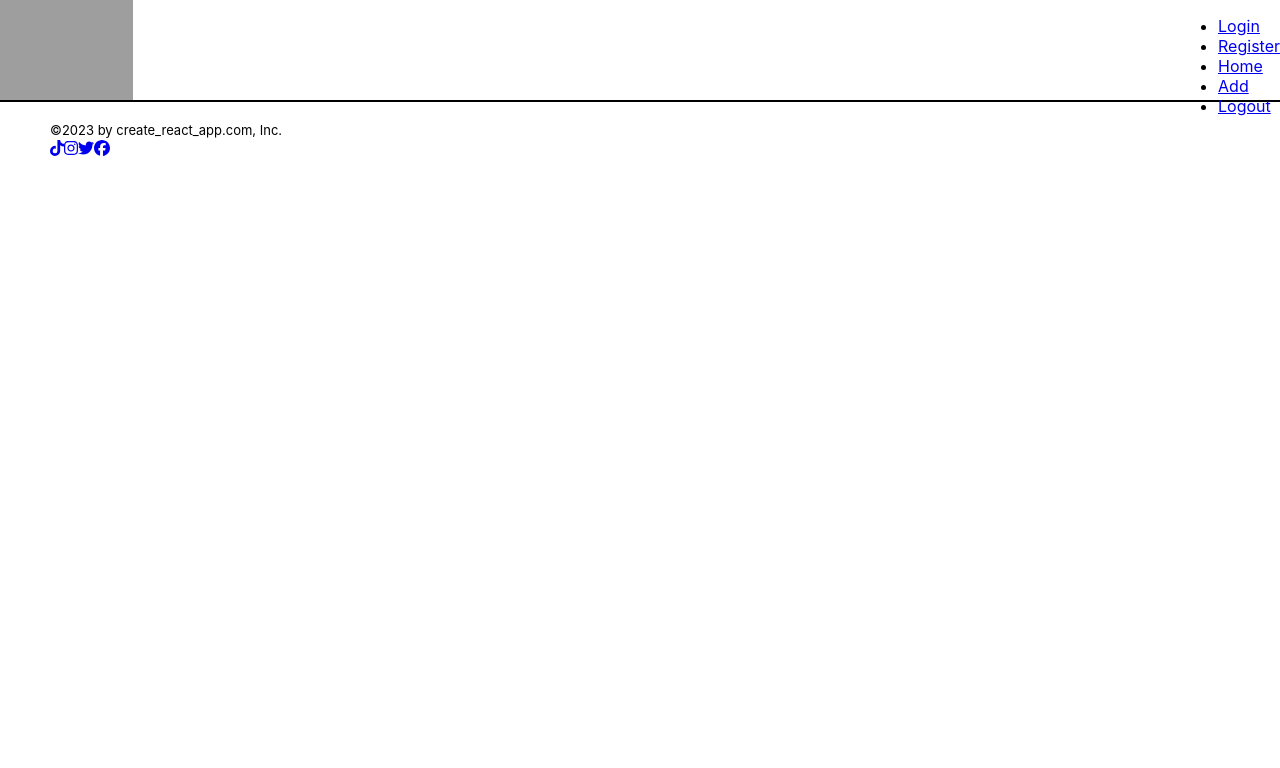
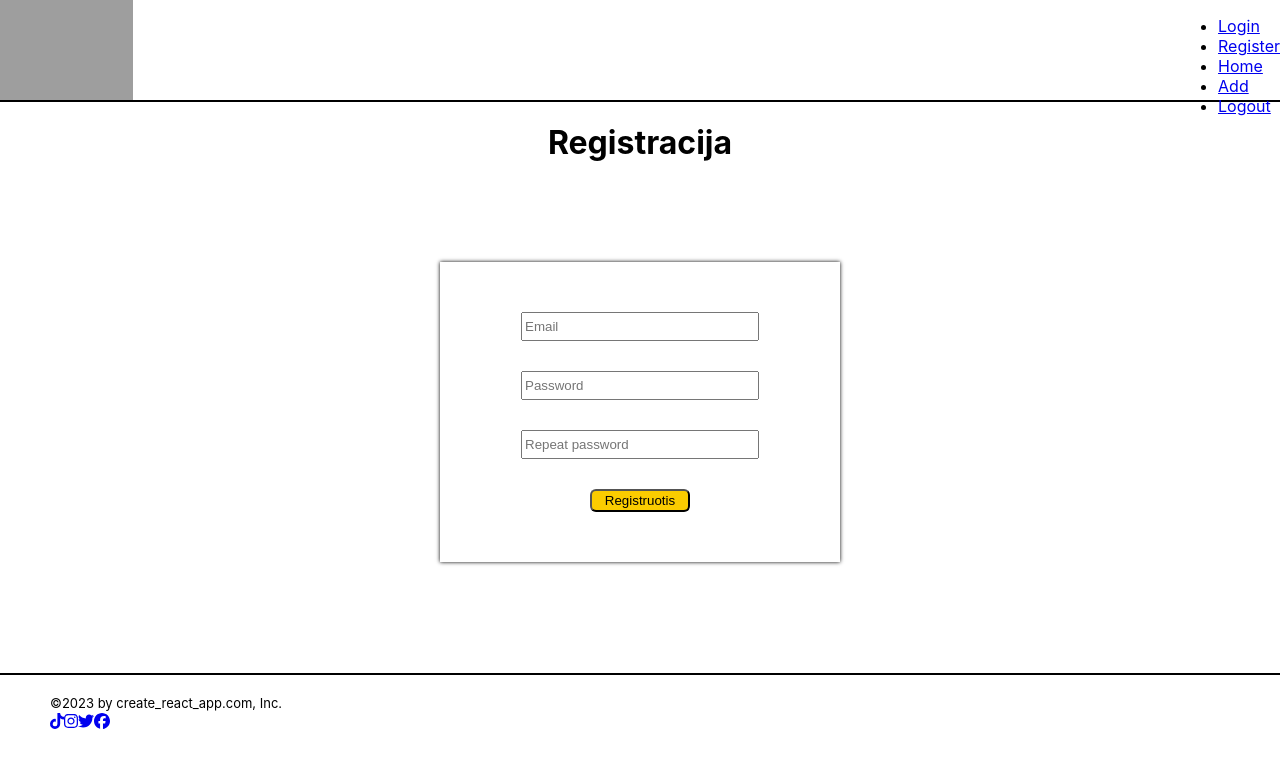
Before and after one commit to GintareSlusnyte/React-atsiskaitymas, a React (Create React App) app: page / in a window 1280 px wide. Shown: the top 768 px of the page. Built offline with nearby package versions, Linux system fonts and the light colour scheme; grey boxes are pictures that could not be loaded.

Commit message:
sukurtas RegisterPage

```diff
--- a/package.json
+++ b/package.json
@@ -1,5 +1,5 @@
 {
-  "name": "sablonas",
+  "name": "create-react-app",
   "version": "0.1.0",
   "private": true,
   "dependencies": {
@@ -10,13 +10,15 @@
     "@testing-library/jest-dom": "^5.16.5",
     "@testing-library/react": "^13.4.0",
     "@testing-library/user-event": "^13.5.0",
+    "formik": "^2.2.9",
     "react": "^18.2.0",
     "react-dom": "^18.2.0",
     "react-router-dom": "^6.11.1",
     "react-scripts": "5.0.1",
     "styled-components": "^5.3.10",
     "uuid": "^9.0.0",
-    "web-vitals": "^2.1.4"
+    "web-vitals": "^2.1.4",
+    "yup": "^1.1.1"
   },
   "scripts": {
     "start": "react-scripts start",
--- a/src/App.jsx
+++ b/src/App.jsx
@@ -1,12 +1,17 @@
 import './App.css';
+import { Routes, Route } from 'react-router-dom';
 import Footer from './components/Organisms/Footer';
 import Header from './components/Organisms/Header';
+import Register from './components/Pages/Register';
 
 const App = () => {
   return (
     <>
       <Header />
-
+      <Routes>
+        <Route index element={<Register />}/>
+        {/* <Route path="/Login" element={<Login />}/> */}
+      </Routes>
 
       <Footer />
     </>
--- a/src/components/Organisms/Header.jsx
+++ b/src/components/Organisms/Header.jsx
@@ -2,6 +2,7 @@
 import styled from "styled-components";
 
 const StyledHeader = styled.header`
+    border-bottom: 2px solid black;
     >nav{
         display: flex;
         justify-content: space-between;
@@ -23,7 +24,7 @@
                 <div>
                     <ul>
                         <li><NavLink>Login</NavLink></li>
-                        <li><NavLink>Register</NavLink></li>
+                        <li><NavLink to="/">Register</NavLink></li>
                         <li><NavLink>Home</NavLink></li>
                         <li><NavLink>Add</NavLink></li>
                         <li><NavLink>Logout</NavLink></li>
--- a/src/components/Pages/Register.jsx
+++ b/src/components/Pages/Register.jsx
@@ -0,0 +1,120 @@
+import { NavLink } from "react-router-dom";
+import { useFormik } from "formik";
+import * as Yup from 'yup';
+import styled from "styled-components";
+
+const StyledMain = styled.main`
+  height: calc(100vh - 250px);
+
+  h1{
+    text-align: center;
+  }
+  form{
+    position: relative;
+    margin: 100px auto;
+    width: 400px;
+    height: 300px;
+    display: flex;
+    flex-direction: column;
+    align-items: center;
+    justify-content: center;
+    gap: 30px;
+    box-shadow: 0 0 4px;
+  }
+  input{
+    height: 23px;
+    width: 230px;
+  }
+  a > input{
+    background-color: #fbcc00;
+    width: 100px;
+    border-radius: 6px;
+  }
+`;
+
+const Register = () => {
+
+    const values = {
+        email: '',
+        password: '',
+        repeatPassword: ''
+    };
+
+    const validationSchema = Yup.object({
+        email: Yup.string()
+            .email('Privaloma nurodyti egzistuojantį email')
+            .email('Laukelis privalomas'),
+        password: Yup.string()
+            .matches(
+                "^(?=.*[A-Z])(?=.*[a-z])(?=.*\d)(?=.*[^A-Za-z0-9]).{8,20}$",
+                "Turi būti 8 simboliai, viena didžioji raidė, viena mažoji raidė, vienas skaičius ir vienas specialus simbolis"
+            )
+            .required('Laukelis privalomas'),
+        repeatPassword: Yup.mixed()
+            .oneOf([Yup.ref('password'), null], 'Slaptažodžiai privalo sutapti')
+            .required('Laukelis privalomas')
+    });
+
+    const formik = useFormik({
+        initialValues: values,
+        validationSchema: validationSchema,
+        onSubmit: () => {
+            console.log(values);
+        }
+    });
+
+
+    return (
+        <StyledMain>
+            <h1>Registracija</h1>
+            <form onSubmit={formik.handleSubmit}>
+                <input
+                    type="text"
+                    name="email" id="email"
+                    value={formik.values.email}
+                    onChange={formik.handleChange}
+                    onBlur={formik.handleBlur}
+                    placeholder="Email"
+                />
+                {
+                    formik.touched.email && formik.errors.email &&
+                    <p
+                        style={{ color: 'red' }}
+                    >{formik.errors.email}</p>
+                }
+
+                <input
+                    type="paswword"
+                    name="password" id="password"
+                    value={formik.values.password}
+                    onChange={formik.handleChange}
+                    onBlur={formik.handleBlur}
+                    placeholder="Password"
+                />
+                {
+                    formik.touched.password && formik.errors.password &&
+                    <p
+                        style={{color: 'red' }}
+                    >{formik.errors.password}</p>
+                }
+
+                <input type="password"
+                    name="repeatPassword" id="repeatPassword"
+                    value={formik.values.repeatPassword}
+                    onChange={formik.handleChange}
+                    onBlur={formik.handleBlur}
+                    placeholder="Repeat password"
+                />
+                {
+                    formik.touched.repeatPassword && formik.errors.repeatPassword &&
+                    <p
+                        style={{ color: 'red' }}
+                    >{formik.errors.repeatPassword}</p>
+                }
+                <NavLink to="/home"><input type="submit" value="Registruotis"/></NavLink>
+            </form>
+        </StyledMain>
+     );
+}
+
+export default Register;
```
Also changed, not shown: 1 other file (tests, documents, lock files or other folders).
